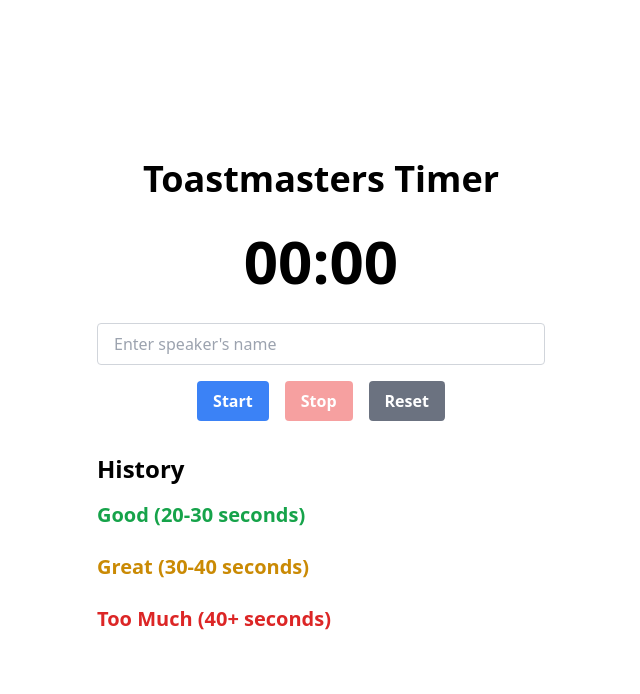
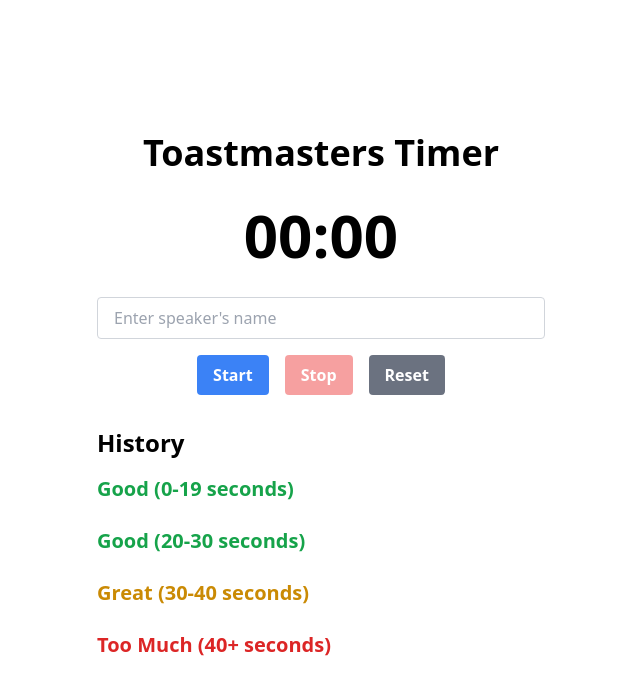
Before and after one commit to Engineered0/Toastmasters-Timer-2, a React (Vite) app: page / in a window 1280 px wide. Shown: the top 694 px of the page, without its empty margins (319-959 px from the left). Built offline with nearby package versions, Linux system fonts and the light colour scheme.

Commit message:
Update App.tsx

```diff
--- a/src/App.tsx
+++ b/src/App.tsx
@@ -66,6 +66,7 @@
   }, [time])
 
   const categorizeHistory = () => {
+    const okay = history.filter((item) => item.duration >= 0 && item.duration < 19)
     const good = history.filter((item) => item.duration >= 20 && item.duration < 30)
     const great = history.filter((item) => item.duration >= 30 && item.duration < 40)
     const tooMuch = history.filter((item) => item.duration >= 40)
@@ -112,6 +113,16 @@
         <h2 className="text-2xl font-bold mb-4">History</h2>
         <div className="space-y-4">
           <div>
+            <h3 className="text-xl font-semibold mb-2 text-green-600">Good (0-19 seconds)</h3>
+            <div className="max-h-40 overflow-y-auto">
+              {good.map((item, index) => (
+                <div key={index} className="p-2 mb-2 rounded bg-white-100">
+                  <span className="font-bold">{item.name}:</span> {formatTime(item.duration)}
+                </div>
+              ))}
+            </div>
+          </div>
+          <div>
             <h3 className="text-xl font-semibold mb-2 text-green-600">Good (20-30 seconds)</h3>
             <div className="max-h-40 overflow-y-auto">
               {good.map((item, index) => (
```
